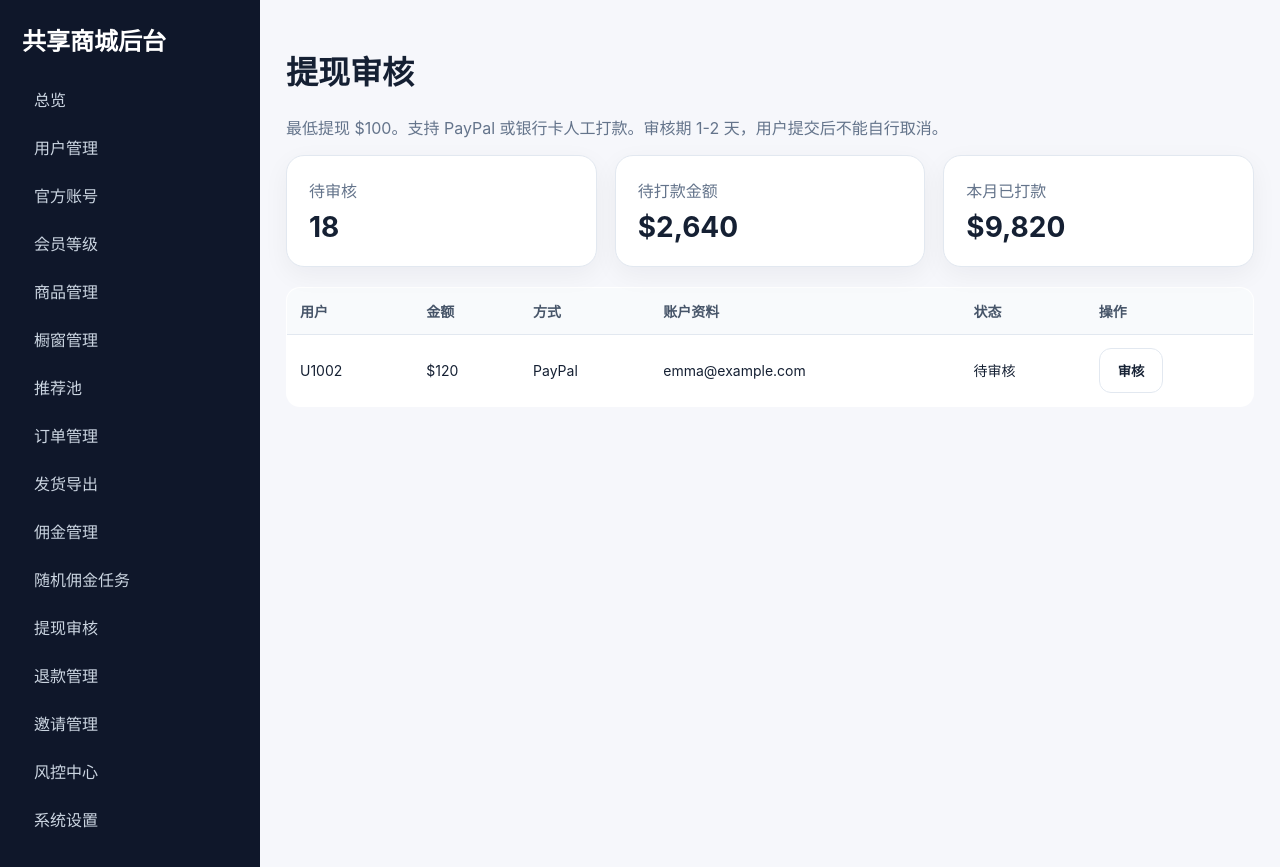
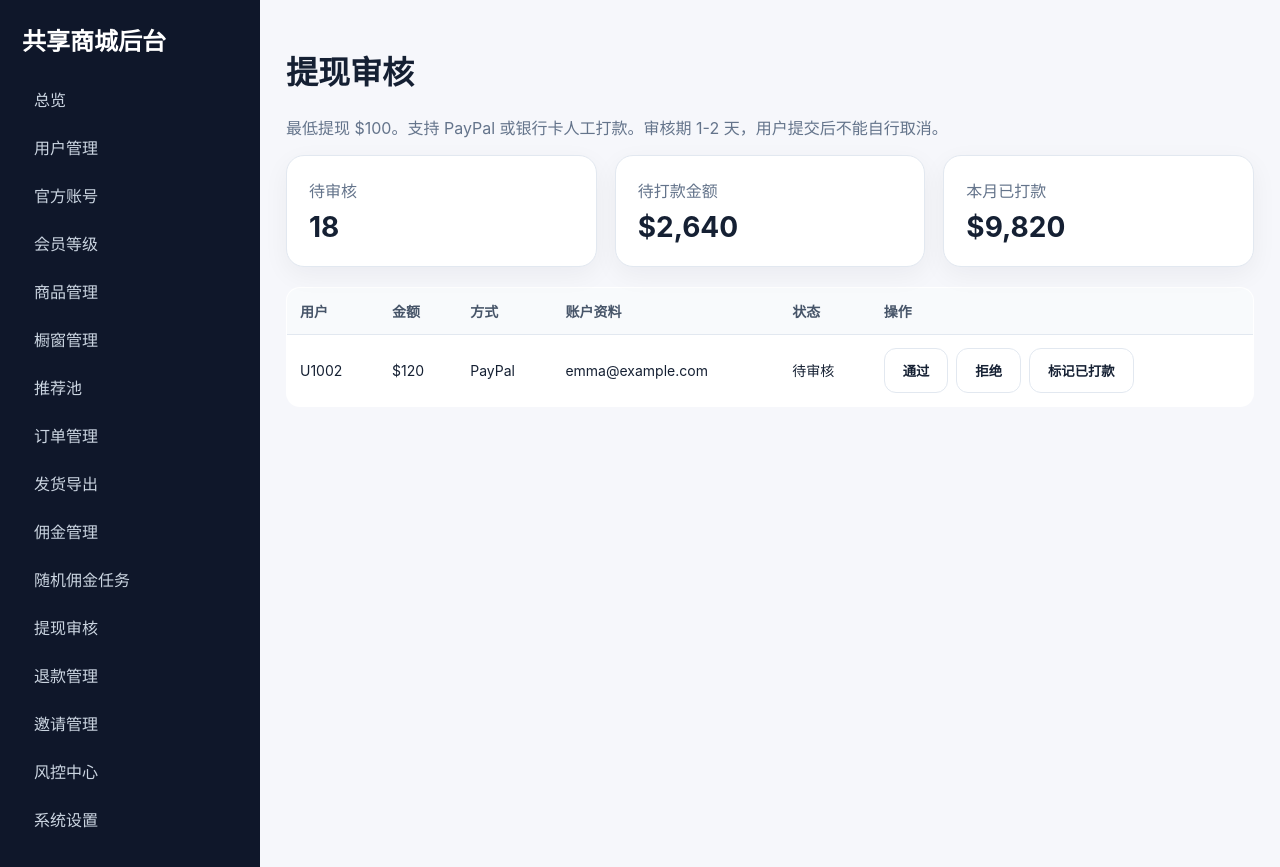
Before and after one commit to ljh285218864-hue/123456, a Next.js app: page /admin/withdrawals in a window 1280 px wide. Built offline with nearby package versions, Linux system fonts and the light colour scheme.

Commit message:
Connect withdrawal review actions

```diff
--- a/app/admin/withdrawals/page.tsx
+++ b/app/admin/withdrawals/page.tsx
@@ -1,3 +1,5 @@
+import WithdrawalReviewButton from '@/components/WithdrawalReviewButton';
+
 export default function WithdrawalsPage() {
   return (
     <>
@@ -8,7 +10,7 @@ export default function WithdrawalsPage() {
         <div className="card stat"><span className="muted">待打款金额</span><strong>$2,640</strong></div>
         <div className="card stat"><span className="muted">本月已打款</span><strong>$9,820</strong></div>
       </div>
-      <table className="table"><thead><tr><th>用户</th><th>金额</th><th>方式</th><th>账户资料</th><th>状态</th><th>操作</th></tr></thead><tbody><tr><td>U1002</td><td>$120</td><td>PayPal</td><td>emma@example.com</td><td>待审核</td><td><button className="btn ghost">审核</button></td></tr></tbody></table>
+      <table className="table"><thead><tr><th>用户</th><th>金额</th><th>方式</th><th>账户资料</th><th>状态</th><th>操作</th></tr></thead><tbody><tr><td>U1002</td><td>$120</td><td>PayPal</td><td>emma@example.com</td><td>待审核</td><td><WithdrawalReviewButton withdrawalId="demo-withdrawal-id" action="APPROVE" /><WithdrawalReviewButton withdrawalId="demo-withdrawal-id" action="REJECT" /><WithdrawalReviewButton withdrawalId="demo-withdrawal-id" action="PAID" /></td></tr></tbody></table>
     </>
   );
 }
```
